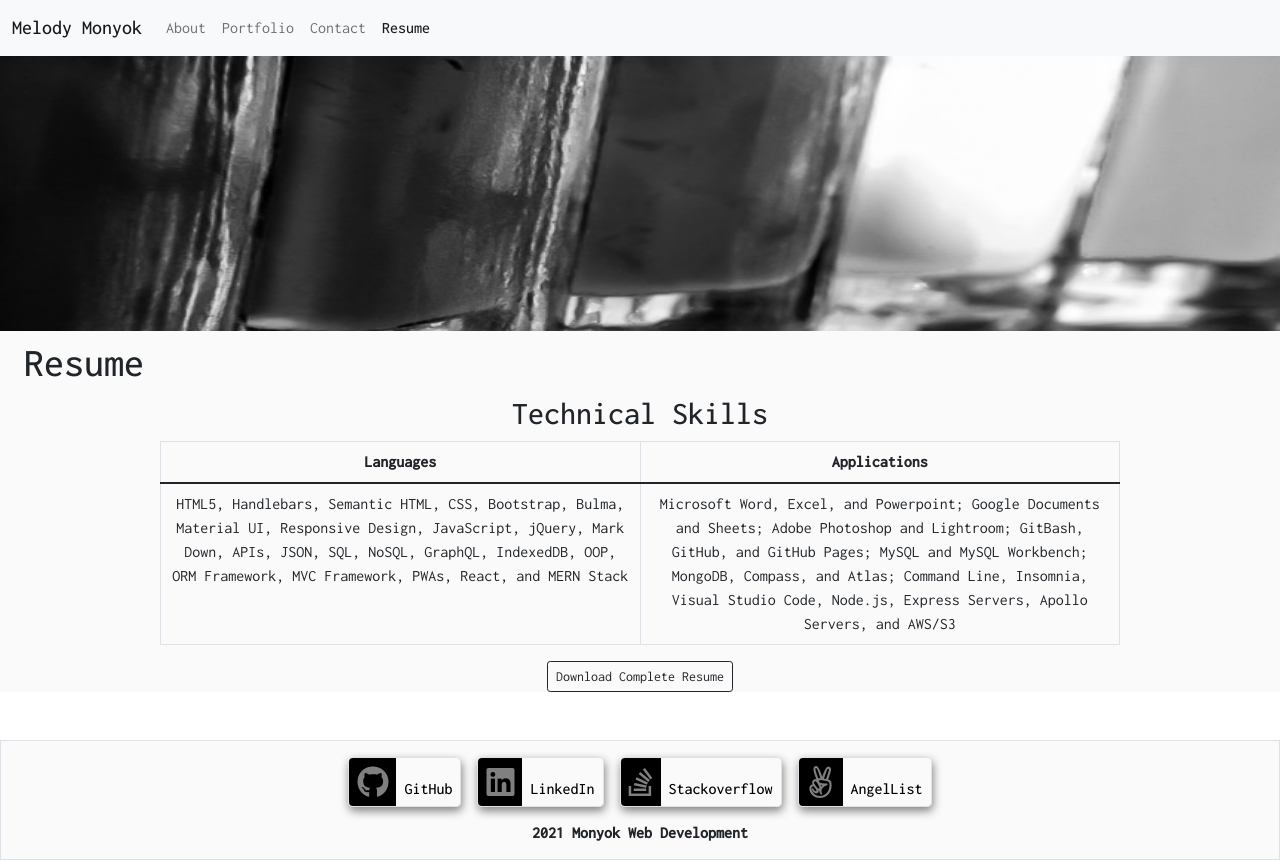
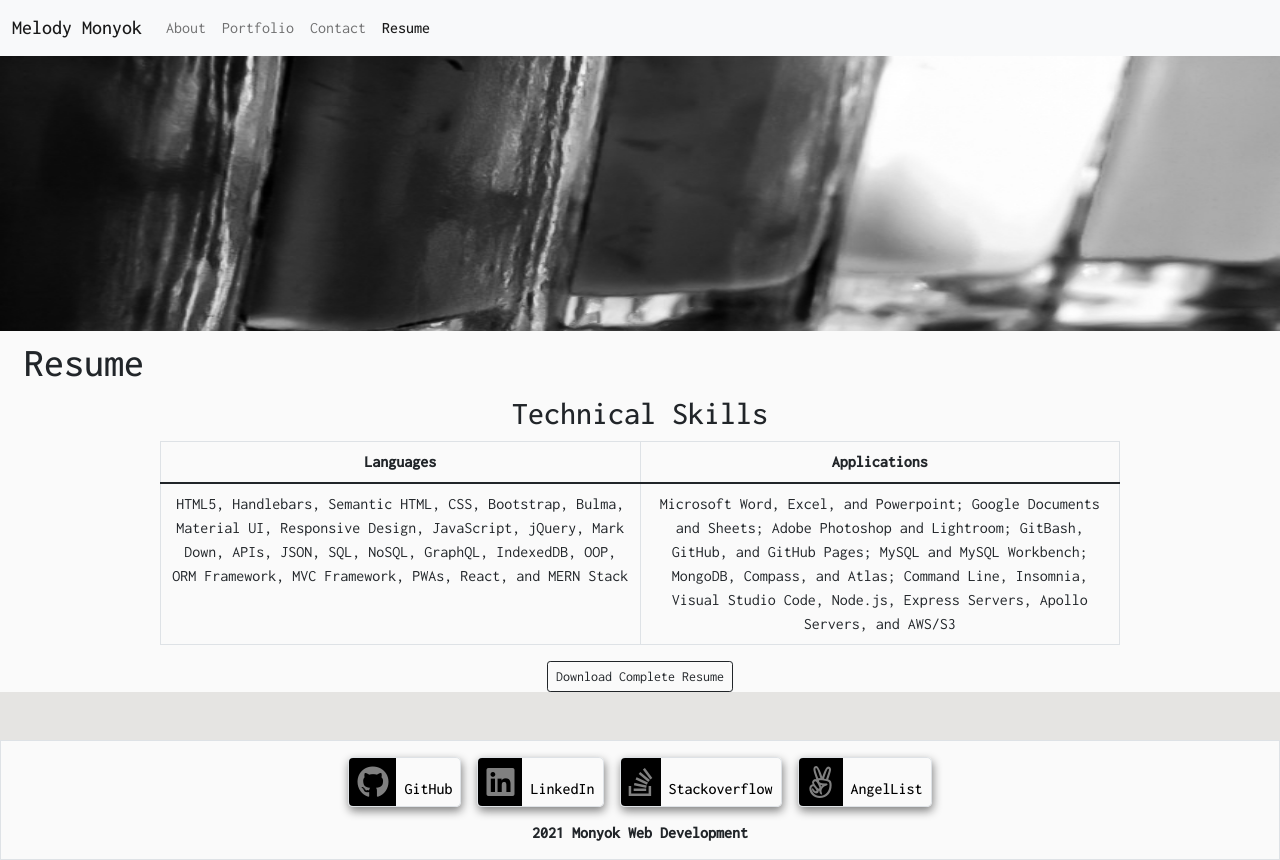
Before and after one commit to mmonyok/reactPortfolio, a React (Create React App) app in the folder client/: page /resume in a window 1280 px wide. Built offline with nearby package versions, Linux system fonts and the light colour scheme.

Commit message:
Updated styling for main App page (background color).

```diff
--- a/client/src/App.js
+++ b/client/src/App.js
@@ -5,13 +5,14 @@ import About from './components/pages/About';
 import Contact from './components/pages/Contact';
 import Portfolio from './components/pages/Portfolio';
 import Resume from './components/pages/Resume';
+import "./assets/styles/App.css";
 import { BrowserRouter as Router, Route, Switch } from 'react-router-dom';
 
 
 function App() {
   return (
     <Router>
-      <div>
+      <div id="app">
         <Header>
           <Switch>
             <Route exact path="/" component={About} />
--- /dev/null
+++ b/client/src/assets/styles/App.css
@@ -0,0 +1,3 @@
+#app {
+  background-color: #E5E4E2;
+}
```
